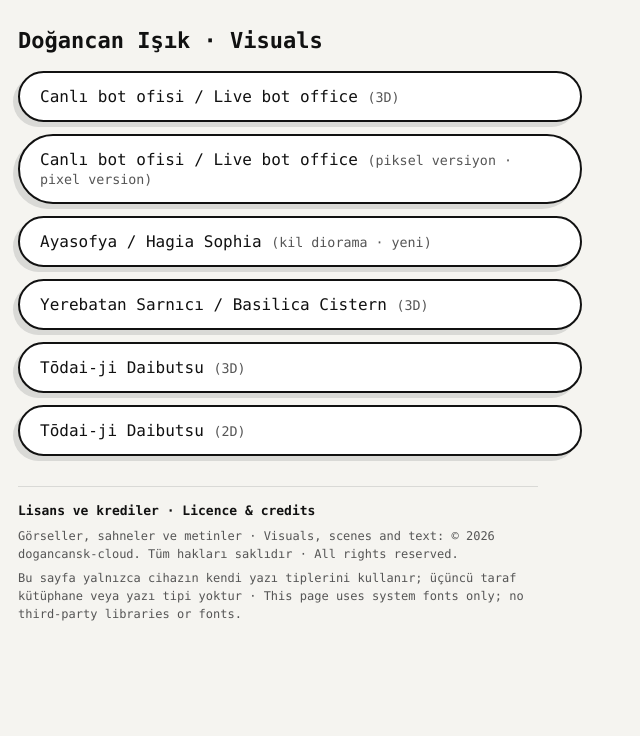
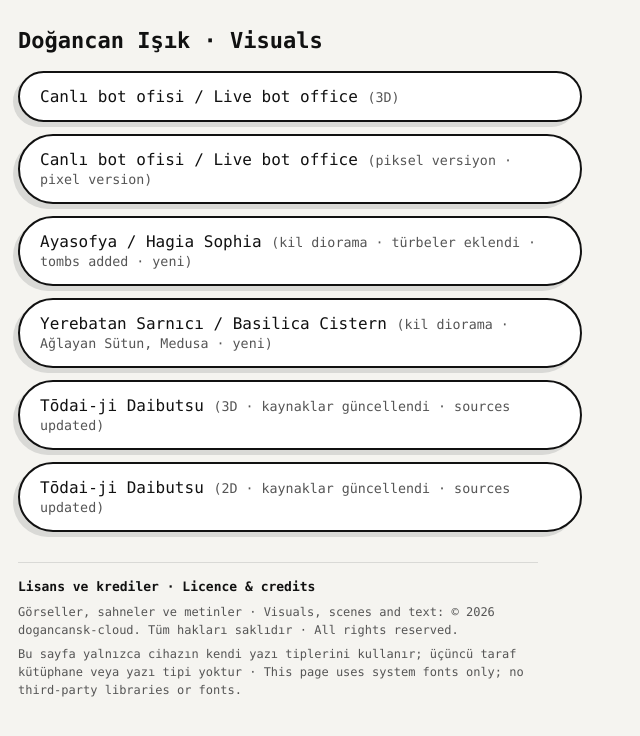
Before and after one commit to dogancansk-cloud/visuals, a plain HTML site: page index.html in a window 1280 px wide. Shown: the whole page, without its empty margins (0-640 px from the left). Drawn offline with Linux system fonts and the light colour scheme.

Commit message:
index: update Hagia Sophia (tombs), Basilica Cistern (v2.1) and Tōdai-ji (sources) card texts
Approved by Doğancan 30 Oct (t124u; he reviews from the index).

```diff
--- a/index.html
+++ b/index.html
@@ -3,9 +3,9 @@
 <h1>Doğancan Işık · Visuals</h1>
 <a href="bot_office.html">Canlı bot ofisi / Live bot office <small>(3D)</small></a>
 <a href="bot_office_pixel.html">Canlı bot ofisi / Live bot office <small>(piksel versiyon · pixel version)</small></a>
-<a href="hagia_sophia.html">Ayasofya / Hagia Sophia <small>(kil diorama · yeni)</small></a>
-<a href="basilica_cistern_3d.html">Yerebatan Sarnıcı / Basilica Cistern <small>(3D)</small></a>
-<a href="todaiji_daibutsu_casting_3d.html">Tōdai-ji Daibutsu <small>(3D)</small></a>
-<a href="todaiji_daibutsu_casting.html">Tōdai-ji Daibutsu <small>(2D)</small></a>
+<a href="hagia_sophia.html">Ayasofya / Hagia Sophia <small>(kil diorama · türbeler eklendi · tombs added · yeni)</small></a>
+<a href="basilica_cistern_3d.html">Yerebatan Sarnıcı / Basilica Cistern <small>(kil diorama · Ağlayan Sütun, Medusa · yeni)</small></a>
+<a href="todaiji_daibutsu_casting_3d.html">Tōdai-ji Daibutsu <small>(3D · kaynaklar güncellendi · sources updated)</small></a>
+<a href="todaiji_daibutsu_casting.html">Tōdai-ji Daibutsu <small>(2D · kaynaklar güncellendi · sources updated)</small></a>
 <footer><h2>Lisans ve krediler · Licence &amp; credits</h2><p>Görseller, sahneler ve metinler · Visuals, scenes and text: © 2026 dogancansk-cloud. Tüm hakları saklıdır · All rights reserved.</p><p>Bu sayfa yalnızca cihazın kendi yazı tiplerini kullanır; üçüncü taraf kütüphane veya yazı tipi yoktur · This page uses system fonts only; no third-party libraries or fonts.</p></footer>
 </body></html>
```
